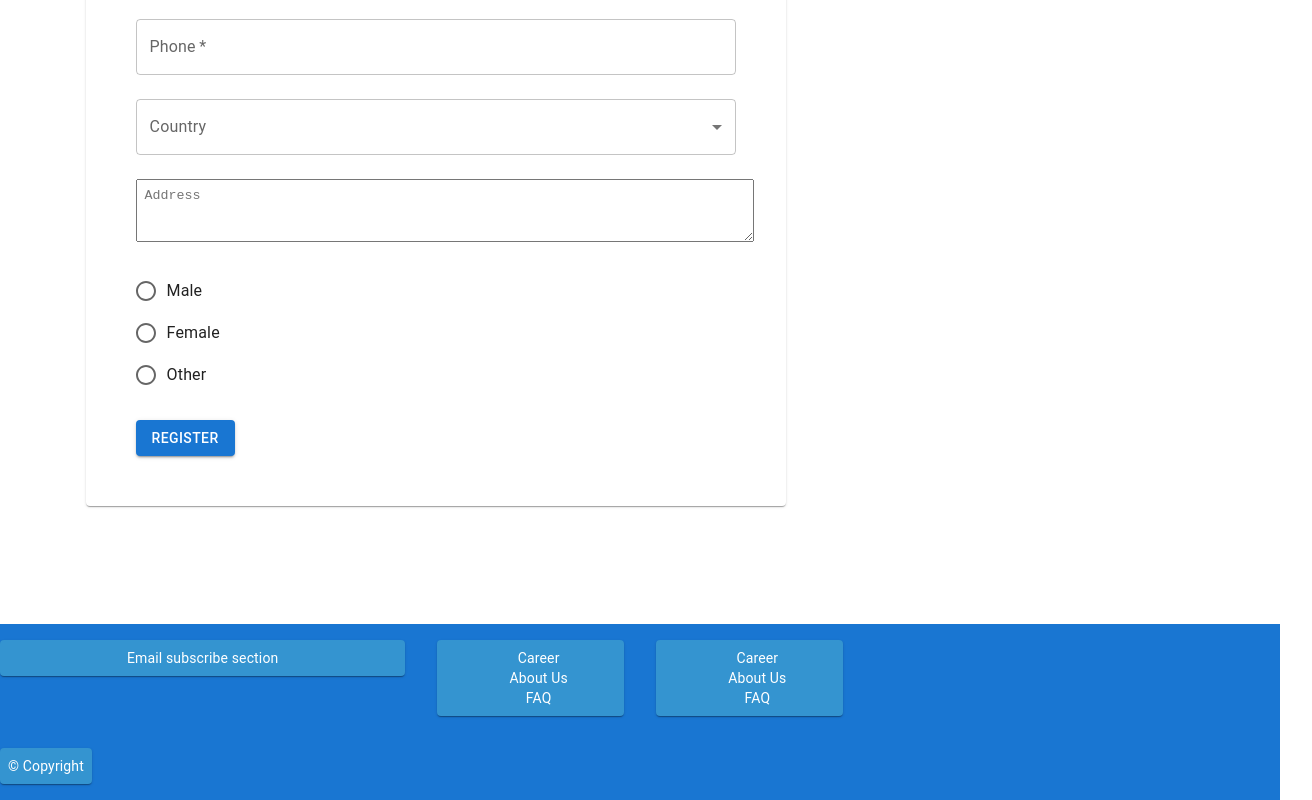
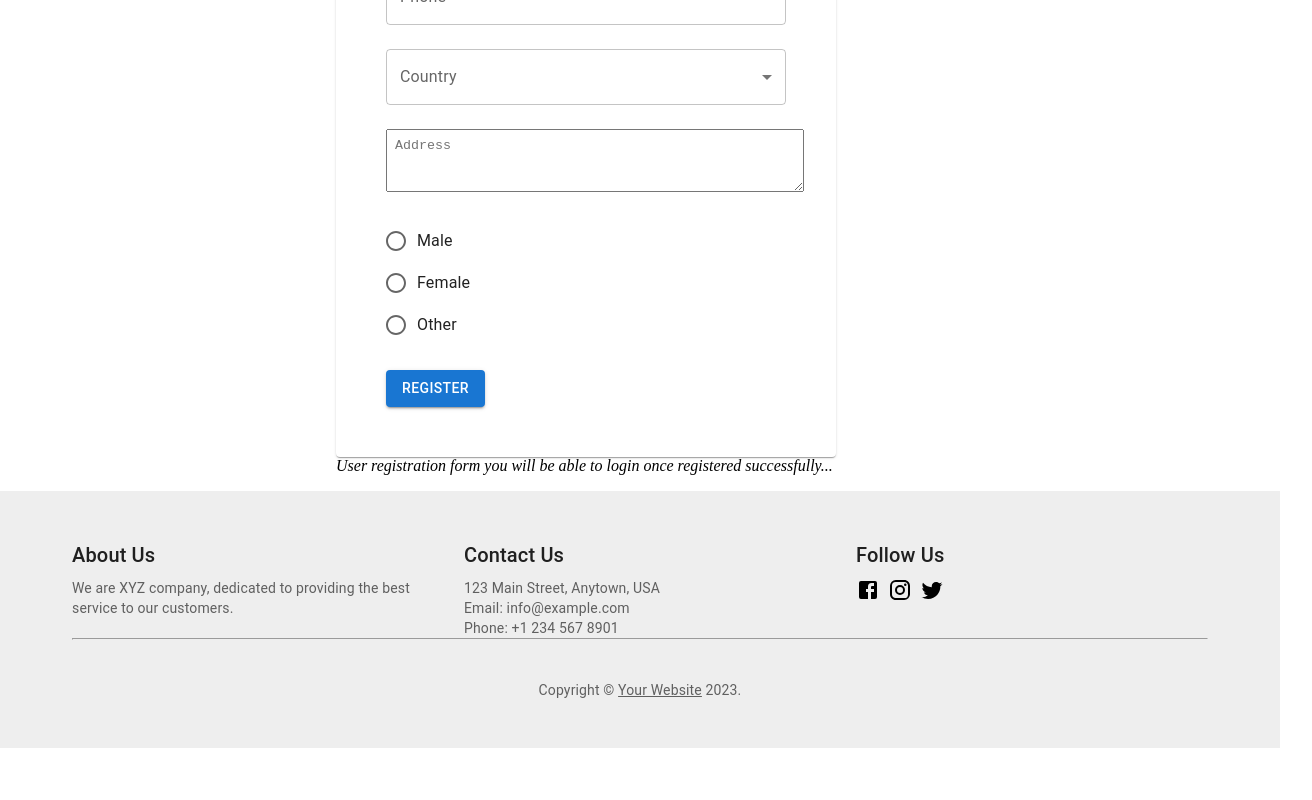
Before and after one commit to piyushsingh818/MaterialUi-Project_1, a React (Create React App) app: page /signup in a window 1280 px wide. Shown: the part 501-1301 px from the top of the page, 1312 px wide, since content can reach past the window. After the commit the page ends 1249 px from the top, so only its background shows below. Built offline with nearby package versions, Linux system fonts and the light colour scheme.

Commit message:
footer css fix

```diff
--- a/src/components/Footer.jsx
+++ b/src/components/Footer.jsx
@@ -1,73 +1,88 @@
-import React from 'react'
-import { styled } from '@mui/material/styles';
-import { Link,useLocation } from 'react-router-dom';
-import Box from '@mui/material/Box';
-import Paper from '@mui/material/Paper';
-import Grid from '@mui/material/Unstable_Grid2';
+import * as React from "react";
+import { useLocation } from "react-router-dom";
+import Container from "@mui/material/Container";
+import Typography from "@mui/material/Typography";
+import Link from "@mui/material/Link";
+import Grid from "@mui/material/Grid";
+import { Facebook, Instagram, Twitter } from "@mui/icons-material";
+import { Box } from "@mui/material";
 
 const Footer = () => {
 
   const location = useLocation();
-
   const isLoginPage = location.pathname === '/login';
-
-  const Item = styled(Paper)(({ theme }) => ({
-    backgroundColor: theme.palette.mode === 'dark' ? '#1A2027' : '#fff',
-    ...theme.typography.body2,
-    padding: theme.spacing(1),
-    textAlign: 'center',
-    color: theme.palette.text.secondary,
-    backgroundColor:"#3494d0",
-    color:"white"
-  }));
 
   return (
     <>
       {!isLoginPage &&
-    <Box sx={{ flexGrow: 1 ,backgroundColor:"#1976d2",marginTop:"3rem"}}>
-      <Grid container spacing={4}>
-        <Grid xs={12} md={5} lg={4}>
-          <Item>Email subscribe section</Item>
+        <Box
+          component="footer"
+          sx={{
+            backgroundColor: (theme) =>
+              theme.palette.mode === "light"
+                ? theme.palette.grey[200]
+                : theme.palette.grey[800],
+            p: 6,
+          }}
+        >
+          <Container maxWidth="lg">
+            <Grid container spacing={5}>
+              <Grid item xs={12} sm={4}>
+                <Typography variant="h6" color="text.primary" gutterBottom>
+                  About Us
+                </Typography>
+                <Typography variant="body2" color="text.secondary">
+                  We are XYZ company, dedicated to providing the best service to our
+                  customers.
+                </Typography>
               </Grid>
-        <Grid container xs={12} md={7} lg={8} spacing={4}>
-          <Grid xs={12} lg={3}>
-            <Item>
-              <Box
-                id="category-a"
-                sx={{ fontSize: '12px', textTransform: 'uppercase' }}
+              <Grid item xs={12} sm={4}>
+                <Typography variant="h6" color="text.primary" gutterBottom>
+                  Contact Us
+                </Typography>
+                <Typography variant="body2" color="text.secondary">
+                  123 Main Street, Anytown, USA
+                </Typography>
+                <Typography variant="body2" color="text.secondary">
+                  Email: info@example.com
+                </Typography>
+                <Typography variant="body2" color="text.secondary">
+                  Phone: +1 234 567 8901
+                </Typography>
+              </Grid>
+              <Grid item xs={12} sm={4}>
+                <Typography variant="h6" color="text.primary" gutterBottom>
+                  Follow Us
+                </Typography>
+                <Link href="https://www.facebook.com/" color="inherit">
+                  <Facebook />
+                </Link>
+                <Link
+                  href="https://www.instagram.com/"
+                  color="inherit"
+                  sx={{ pl: 1, pr: 1 }}
                 >
-              </Box>
-              <Box component="ul" aria-labelledby="category-a" sx={{ pl: 2,listStyle:"none"}}>
-                <li>Career</li>
-                <li>About Us</li>
-                <li>FAQ</li>
-              </Box>
-            </Item>
-          </Grid>
-          <Grid xs={6} lg={3}>
-            <Item>
-              <Box
-                id="category-b"
-                sx={{ fontSize: '12px', textTransform: 'uppercase' }}
-              >
-
-              </Box>
-              <Box component="ul" aria-labelledby="category-b" sx={{ pl: 2,listStyle:"none" }}>
-                <li>Career</li>
-                <li>About Us</li>
-                <li>FAQ</li>
-              </Box>
-            </Item>
+                  <Instagram />
+                </Link>
+                <Link href="https://www.twitter.com/" color="inherit">
+                  <Twitter />
+                </Link>
               </Grid>
             </Grid>
-          <Grid sx={{ order: { xs: 2, sm: 1 } }}>
-            <Item>© Copyright</Item>
-          </Grid>
-      </Grid>
+            <hr></hr>
+            <Box mt={5}>
+              <Typography variant="body2" color="text.secondary" align="center">
+                {"Copyright © "}
+                <Link color="inherit" href="https://your-website.com/">
+                  Your Website
+                </Link>{" "}
+                {new Date().getFullYear()}
+                {"."}
+              </Typography>
             </Box>
+          </Container>
+        </Box>}
+    </>
+  );
 }
-    </>
-  )
-}
-
-export default Footer
+export default Footer;
--- a/src/components/Home.jsx
+++ b/src/components/Home.jsx
@@ -1,18 +1,23 @@
 import React, { useState, useEffect } from 'react'
-import { ButtonGroup, Typography, Button } from '@mui/material';
+import { ButtonGroup, Typography, Button, Card, CardHeader, CardMedia, CardContent, CardActions, Rating } from '@mui/material';
 import { styled } from 'styled-components';
+import FavoriteIcon from '@mui/icons-material/Favorite';
+import ShareIcon from '@mui/icons-material/Share';
+import ExpandMoreIcon from '@mui/icons-material/ExpandMore';
 import { IconButton } from '@mui/material';
-import { Favorite, FavoriteBorder } from '@mui/icons-material';
+import { Favorite, FavoriteBorder, Star } from '@mui/icons-material';
+import Collapse from '@mui/material/Collapse';
 import { Navigate } from 'react-router-dom';
+import MoreVertIcon from '@mui/icons-material/MoreVert';
 
 const Home = () => {
   const [products, setProducts] = useState([]);
-  const [isLiked, setIsLiked] = useState([]);
   const loginstatus = localStorage.getItem("loginAuth");
-  const handleLikeClick = (id) => {
-    setIsLiked(isLiked.concat(id));
-    var filteredArray = isLiked.filter(function (e) { return e !== id })
-    console.log("filter", filteredArray);
+  const [expanded, setExpanded] = React.useState(false);
+
+
+  const handleExpandClick = () => {
+    setExpanded(!expanded);
   };
 
   useEffect(() => {
@@ -30,6 +35,7 @@ const Home = () => {
     fetchData();
   }, []);
 
+
   return (
     <>
       {!loginstatus || loginstatus == null ?
@@ -37,34 +43,64 @@ const Home = () => {
           <Navigate to="/login" />
         </>
         :
-        <CardContainer>
-          {products.map((item) => (
-            <section key={item.id}>
-              <StyledCard>
-                <Typography variant="h6" align='center'>{item.title}</Typography>
-                <div>
-                  <Typography align='center'><img src={item.image} alt={item.title} style={{ height: "200px", width: "200px", padding: "15px" }} /></Typography>
-                </div>
-                <StyledDescription>{item.description}</StyledDescription>
-                <div>
-                  <span style={{ margin: '10px' }}>Rate: {item.rating.rate}</span>
-                  <span style={{ margin: '10px' }}>Price: {item.price}</span>
-                  <span style={{ margin: '10px' }}>Count: {item.rating.count}</span>
-                </div>
-                <div style={{ alignItems: "center", display: "flex", margin: "10px" }}>
-                  <ButtonGroup>
-                    <Button>Add to cart</Button>
-                  </ButtonGroup>
-                  <IconButton onClick={() => handleLikeClick(item.id)} color={item.id == isLiked.find((e) => e === item.id) ? 'error' : ''}>
-                    <Favorite />
-                  </IconButton>
-                  {/* <p>{JSON.stringify(isLiked.find((e)=> e===item.id))}</p> */}
+        <>
+          <div style={{ display: "flex", flexWrap: "wrap", justifyContent: "space-between", padding: "50px", marginTop: "15px" }}>
+            {
+              products.map((item) => (
+                <Card sx={{ width: "340px", margin: "60px" }}>
+                  <CardHeader title={item.title} subheader={item.id} />
+                  <CardMedia
+                    component="img"
+                    height="194"
+                    image={item.image}
+                    alt={item.id}
+                  />
+                  <CardContent>
+                    <div style={{ display: "flex", textAlign: "center" }}>
+                      <Typography variant="body2" color="text.secondary">
+                        <Rating name="read-only"
+                          value={item.rating.rate}
+                          precision={0.5} // Use 0.5 precision to show half stars
+                          readOnly // Set to read-only mode/>
+                        />
+                      </Typography>
+                      <span style={{ margin: "4px" }}>{item.rating.rate}</span>
+                      <Typography variant="body2" color="text.secondary">
+                        Reviews : {item.rating.count}
+                      </Typography>
+                    </div>
+                  </CardContent>
+                  <CardActions disableSpacing>
 
-                </div>
-              </StyledCard>
-            </section>
-          ))}
-        </CardContainer>
+                    <ExpandMore
+                      expand={expanded}
+                      onClick={handleExpandClick}
+                      aria-expanded={expanded}
+                      aria-label="show more"
+                    >
+                      <ExpandMoreIcon />
+                    </ExpandMore>
+                    <IconButton aria-label="add to favorites">
+                      <Favorite />
+                    </IconButton>
+                    <IconButton aria-label="share">
+                      <ShareIcon />
+                    </IconButton>
+                  </CardActions>
+                  <Collapse in={expanded} timeout="auto" unmountOnExit>
+                    <CardContent>
+                      <Typography paragraph>Details:</Typography>
+                      <Typography paragraph>
+                        {item.description}
+                      </Typography>
+                    </CardContent>
+                  </Collapse>
+                </Card>
+
+              ))
+            }
+          </div>
+        </>
       }
     </>
   );
@@ -72,26 +108,10 @@ const Home = () => {
 
 export default Home;
 
-const CardContainer = styled.div`
-  display: flex;
-  flex-wrap: wrap;
-  justify-content: space-between;
-  max-width: 100vw; /* Adjust the max-width to fit your desired layout */
-  margin: 0 auto; /* Centers the cards on the page */
-  margin-left:30px;
-`;
-
-const StyledCard = styled.div`
-width: 410px;
-height: 550px;
-border: 1px solid #ccc;
-box-shadow: 0 2px 4px rgba(0, 0, 0, 0.1);
-padding: 30px;
-margin: 10px;
-background-color: #f9f9f9; /* Light background color */
-color: #333; /* Font color */
-`;
-const StyledDescription = styled.div`
-color:cornflowerblue;
-font-family:system ui;
-`;
+const ExpandMore = styled((props) => {
+  const { expand, ...other } = props;
+  return <IconButton {...other} />;
+})(({ theme, expand }) => ({
+  transform: !expand ? 'rotate(0deg)' : 'rotate(180deg)',
+  marginLeft: 'auto',
+}));
--- a/src/components/SignUp.jsx
+++ b/src/components/SignUp.jsx
@@ -16,7 +16,7 @@ import {
 } from '@mui/material';
 import { useNavigate } from 'react-router-dom';
 
-const countries = ['India', 'USA', 'UAE','China','Russia']; // Replace with your actual list of countries
+const countries = ['India', 'USA', 'UAE', 'China', 'Russia']; // Replace with your actual list of countries
 
 const genders = ['Male', 'Female', 'Other'];
 
@@ -24,35 +24,35 @@ const SignUp = () => {
   const [username, setUserName] = useState("");
   const [password, setPassword] = useState("");
   const [fullName, setFullName] = useState("");
-  const [email, setEmail ] = useState("");
-  const [phone, setPhone ] = useState("");
-  const [country, setCountry ] = useState("");
-  const [gender, setGender ] = useState("");
-  const [address, setAddress ] = useState("");
+  const [email, setEmail] = useState("");
+  const [phone, setPhone] = useState("");
+  const [country, setCountry] = useState("");
+  const [gender, setGender] = useState("");
+  const [address, setAddress] = useState("");
 
   const navigate = useNavigate();
 
-  const handleSubmit =(e)=>{
+  const handleSubmit = (e) => {
     e.preventDefault();
-    let registrationObj = {username,password,fullName,email,phone,country,address,gender};
-    fetch("http://localhost:8000/users",{
-      method:"POST",
-      headers:{"content-type" :"application/json"},
-      body:JSON.stringify(registrationObj),
-    }).then((res)=>{
+    let registrationObj = { username, password, fullName, email, phone, country, address, gender };
+    fetch("http://localhost:8000/users", {
+      method: "POST",
+      headers: { "content-type": "application/json" },
+      body: JSON.stringify(registrationObj),
+    }).then((res) => {
       if (!res.ok) {
         throw new Error("Registration failed"); // Throw an error if registration fails
       }
-      console.warn("Registred successfully",res)
+      console.warn("Registred successfully", res)
       navigate("/login");
-  }).catch(()=>{}
+    }).catch(() => { }
     );
   }
 
   return (
-    <Box p={3}>
-      <Card style={{width:"700px",margin:"5%"}}>
-      <form style={{padding:50}} onSubmit={handleSubmit}>
+    <Box p={2} style={{ marginTop: "20px", marginLeft: "25%" }}>
+      <Card style={{ width: "500px" }}>
+        <form style={{ padding: 50 }} onSubmit={handleSubmit}>
           <Grid container spacing={3}>
             <Grid item xs={12}>
               <TextField
@@ -61,7 +61,7 @@ const SignUp = () => {
                 label="Username"
                 name="username"
                 value={username}
-              onChange={(e)=>setUserName(e.target.value)}
+                onChange={(e) => setUserName(e.target.value)}
               />
             </Grid>
             <Grid item xs={12}>
@@ -72,7 +72,7 @@ const SignUp = () => {
                 label="Password"
                 name="password"
                 value={password}
-              onChange={(e)=>setPassword(e.target.value)}
+                onChange={(e) => setPassword(e.target.value)}
               />
             </Grid>
             <Grid item xs={12}>
@@ -82,7 +82,7 @@ const SignUp = () => {
                 label="Full Name"
                 name="fullName"
                 value={fullName}
-              onChange={(e)=>setFullName(e.target.value)}
+                onChange={(e) => setFullName(e.target.value)}
               />
             </Grid>
             <Grid item xs={12}>
@@ -93,7 +93,7 @@ const SignUp = () => {
                 label="Email"
                 name="email"
                 value={email}
-              onChange={(e)=>setEmail(e.target.value)}
+                onChange={(e) => setEmail(e.target.value)}
               />
             </Grid>
             <Grid item xs={12}>
@@ -104,7 +104,7 @@ const SignUp = () => {
                 label="Phone"
                 name="phone"
                 value={phone}
-              onChange={(e)=>setPhone(e.target.value)}
+                onChange={(e) => setPhone(e.target.value)}
               />
             </Grid>
             <Grid item xs={12}>
@@ -114,7 +114,7 @@ const SignUp = () => {
                   required
                   name="country"
                   value={country}
-              onChange={(e)=>setCountry(e.target.value)}
+                  onChange={(e) => setCountry(e.target.value)}
                 >
                   {countries.map((country) => (
                     <MenuItem key={country} value={country}>
@@ -131,7 +131,7 @@ const SignUp = () => {
                 minRows={3}
                 placeholder="Address"
                 value={address}
-              onChange={(e)=>setAddress(e.target.value)}
+                onChange={(e) => setAddress(e.target.value)}
                 style={{ width: '100%', padding: '8px', resize: 'vertical' }}
               />
             </Grid>
@@ -140,7 +140,7 @@ const SignUp = () => {
                 <RadioGroup
                   name="gender"
                   value={gender}
-                onChange={(e)=>setGender(e.target.value)}
+                  onChange={(e) => setGender(e.target.value)}
                 >
                   {genders.map((gender) => (
                     <FormControlLabel
@@ -161,6 +161,7 @@ const SignUp = () => {
           </Grid>
         </form>
       </Card>
+      <p><i>User registration form you will be able to login once registered successfully...</i></p>
     </Box>
   );
 };
```
Also changed, not shown: db.json (+11 -0 lines). Lines whose indentation alone changed are shown as unchanged.
